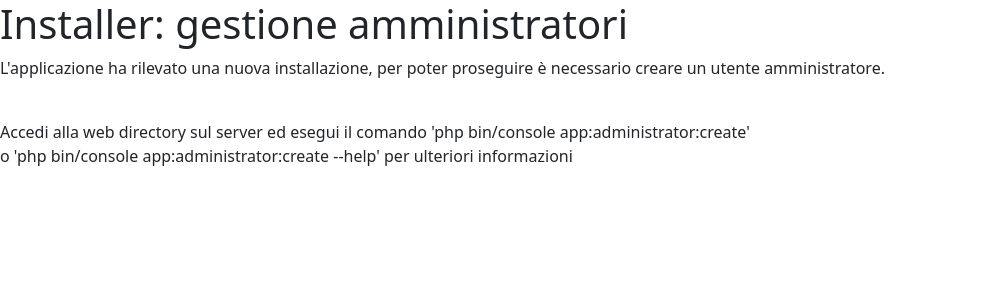
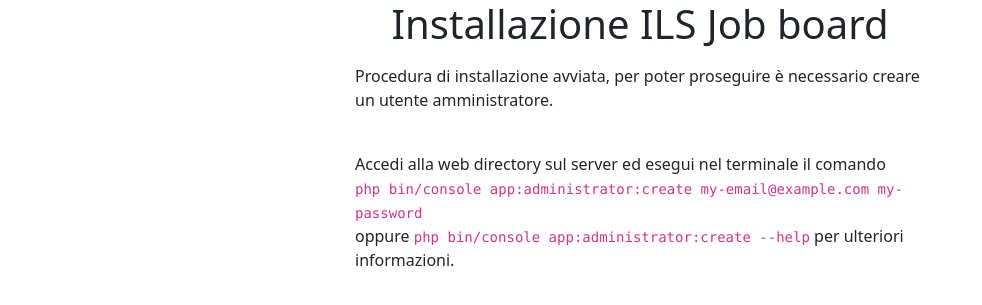
Before and after one commit to zerai/ils-jb, a Symfony app: template templates/installer/first_time_administrator/index.html.twig in a window 1280 px wide. Shown: the top 305 px of the page, without its empty margins (0-982 px from the left). Run offline with Twig, Linux system fonts and the light colour scheme; the template is opened without the code that fills it, so the values that code supplies are empty; some libraries are stand-ins or nearby versions.

Commit message:
Migliorie installer (ux,tests).

```diff
--- a/templates/installer/first_time_administrator/index.html.twig
+++ b/templates/installer/first_time_administrator/index.html.twig
@@ -3,18 +3,25 @@
 {% block title %}Installer{% endblock %}
 
 {% block body %}
-    <main>
-        <h1>Installer: gestione amministratori</h1>
-
+    <main class="container">
+        <div class="row justify-content-center">
+            <h1 class="text-center">Installazione ILS Job board</h1>
+{#            <div class="col-3 p-0">#}
+{#                Account amministratori#}
+{#            </div>#}
+            <div class="col-6 m-2 p-0">
                 <p>
-            L'applicazione ha rilevato una nuova installazione, per poter proseguire è necessario
+                    Procedura di installazione avviata, per poter proseguire è necessario
                     creare un utente amministratore.
                 </p>
                 <p>
                     <br>
-            Accedi alla web directory sul server ed esegui il comando 'php bin/console app:administrator:create'
+                    Accedi alla web directory sul server ed esegui nel terminale il comando <br>
+                    <code>php bin/console app:administrator:create my-email@example.com my-password</code>
                     <br>
-            o 'php bin/console app:administrator:create --help' per ulteriori informazioni
+                    oppure <code>php bin/console app:administrator:create --help</code> per ulteriori informazioni.
                 </p>
+            </div>
+        </div>
     </main>
 {% endblock %}
```
Also changed, not shown: tests/Behat/Bootstrap/WebsiteAreaDictionaryTrait.php (added, +22 -0 lines), tests/Behat/Installer/Context/InstallerContext.php (+31 -13 lines), phpstan-baseline.neon, 2 other files. Lines whose indentation alone changed are shown as unchanged.
